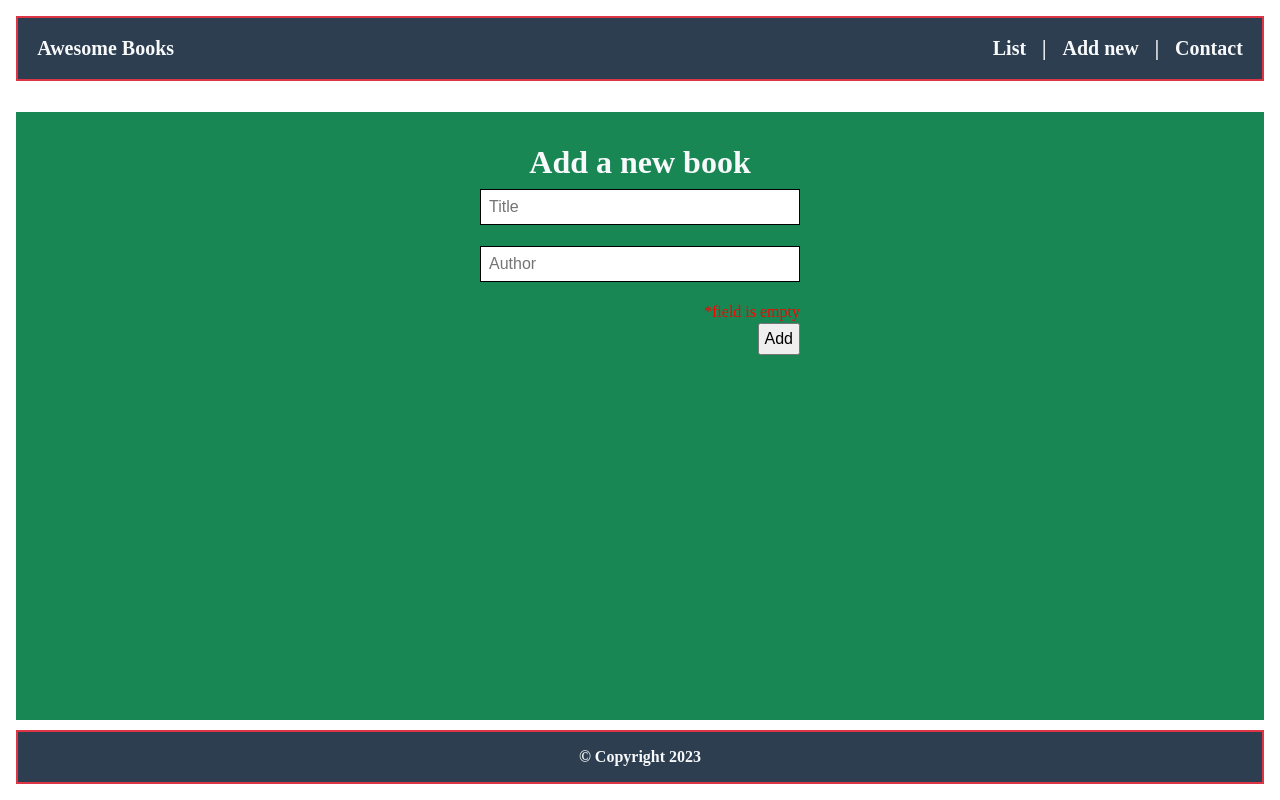
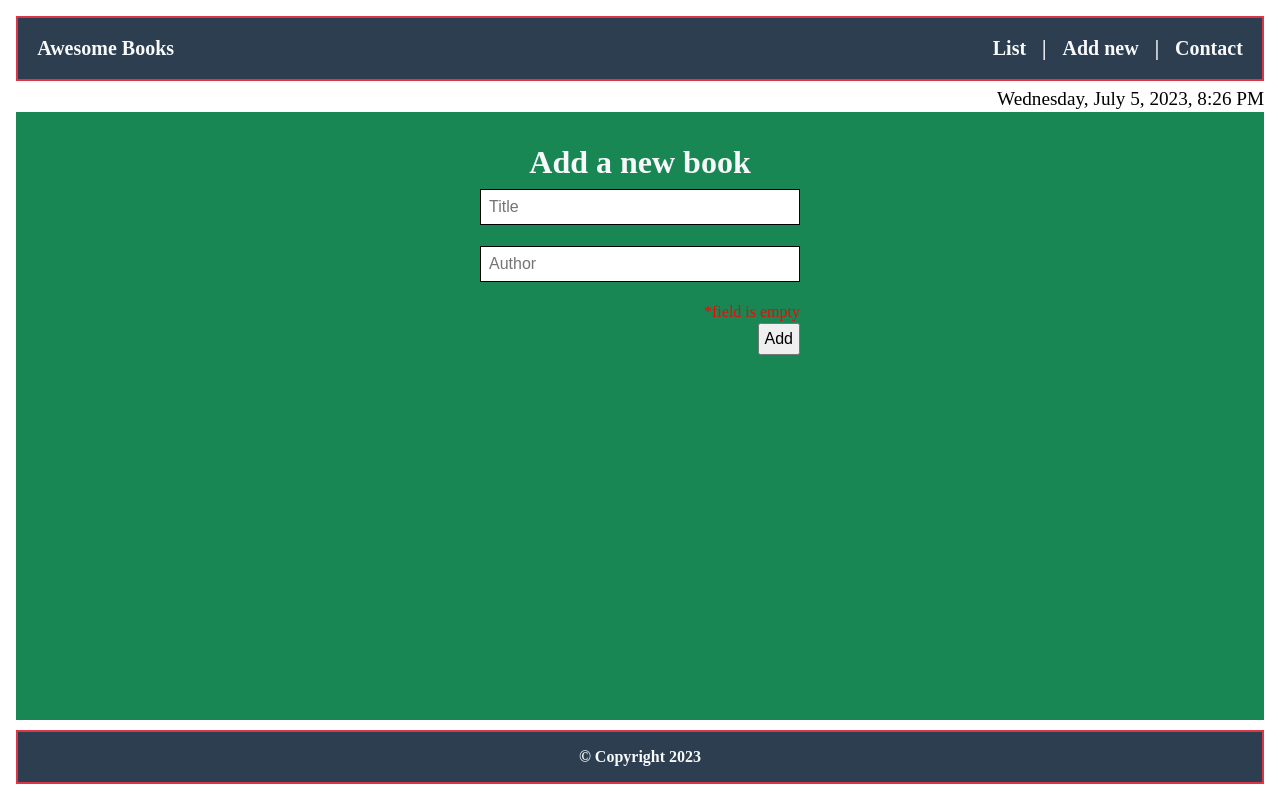
Before and after one commit to yusufyusie/Awesome-books, a website: page index.html in a window 1280 px wide. Drawn offline with Linux system fonts and the light colour scheme.

Commit message:
Update the the styles and the index page to add the date information

```diff
--- a/assets/css/styles.css
+++ b/assets/css/styles.css
@@ -66,6 +66,13 @@ li#nav-contact {
 
 .section {
   display: block;
+}
+
+#time {
+  position: fixed;
+  top: 5.5rem;
+  right: 1rem;
+  font-size: 1.2em;
 }
 
 .books-display {
--- a/index.html
+++ b/index.html
@@ -28,6 +28,7 @@
               </ul>
             </div>
         </nav>
+        <div id="time"><p id="time-info"></p></div>
       </header>
 
       <section class="section">
```
